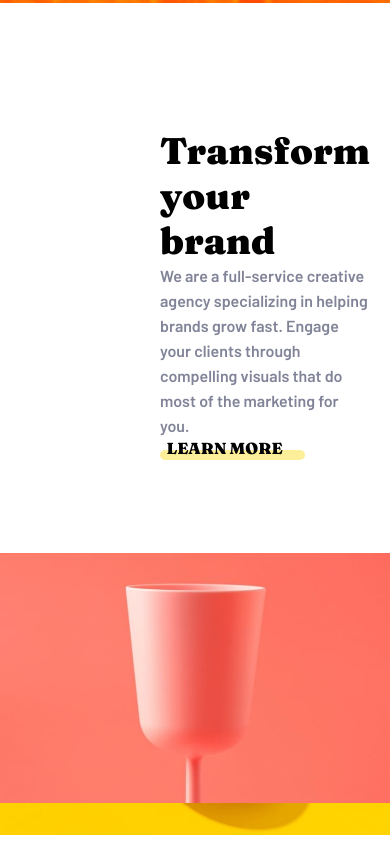
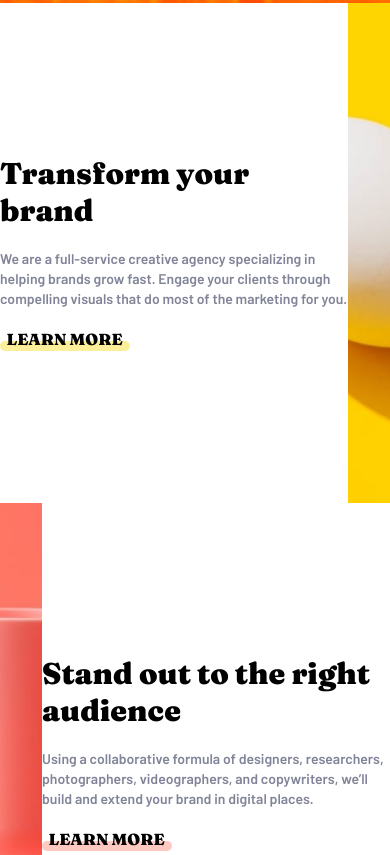
Before and after one commit to AydanKara/sunnyside-agency-landing-page-main, a plain HTML site: page index.html in a window 390 px wide. Shown: the part 841-1696 px from the top of the page. Drawn offline with Linux system fonts and the light colour scheme.

Commit message:
responsive update

```diff
--- a/index.html
+++ b/index.html
@@ -41,10 +41,12 @@
   <section class="main-section">
     <div class="section-wrapper">
       <div class="section-item">
+        <div class="item-wrapper">
           <h2 class="title">Transform your brand</h2>
           <p class="description">We are a full-service creative agency specializing in helping brands grow fast.
             Engage your clients through compelling visuals that do most of the marketing for you.</p>
           <a href="#">&nbsp;&nbsp;Learn more<br><span class="yellow"></span></a>
+        </div>
       </div>
       <div class="section-item">
 
@@ -55,11 +57,13 @@
 
       </div>
       <div class="section-item">
+        <div class="item-wrapper">
           <h2 class="title">Stand out to the right audience</h2>
           <p class="description">Using a collaborative formula of designers, researchers, photographers, videographers,
             and copywriters, we’ll build
             and extend your brand in digital places.</p>
           <a href="#">&nbsp;&nbsp;Learn more<br><span class="red"></span></a>
+        </div>
       </div>
     </div>
     <div class="section-wrapper">
--- a/style.css
+++ b/style.css
@@ -124,10 +124,17 @@ header {
     flex: 1;
     background-size: cover;
     background-position: center;
-    padding: 125px 147px 125px 160px;
     display: flex;
     flex-direction: column;
-    justify-content: space-between;
+    justify-content: center;
+    align-items: center;
+}
+
+.item-wrapper {
+    width: 405px;
+    display: flex;
+    flex-direction: column;
+    gap: 30px;
 }
 
 .section-item .title {
@@ -137,7 +144,6 @@ header {
 
 .section-item .description {
     font-family: 'Barlow', sans-serif;
-    font-size: 16px;
     font-weight: 600;
     line-height: 25px;
     color: hsl(232, 10%, 55%);
@@ -151,7 +157,7 @@ header {
 .section-item span {
     position: relative;
     display: flex;
-    width: 145px;
+    width: 130px;
     height: 10px;
     border-radius: 5px;
     margin-top: -8px;
@@ -282,18 +288,22 @@ header {
 .gallery {
     width: 100%;
 }
+
 .gallery-container {
     display: flex;
 }
+
 .gallery-container img {
     width: 25%;
 }
+
 /*! section-gallery end */
 
 /*! footer start */
 footer {
     background-color: hsl(168, 66%, 70%);
 }
+
 .footer-container {
     display: flex;
     flex-direction: column;
@@ -301,24 +311,52 @@ footer {
     align-items: center;
     padding: 50px 0;
 }
+
 .footer-logo img {
     filter: invert(64%) sepia(9%) saturate(2813%) hue-rotate(118deg) brightness(94%) contrast(79%);
 }
+
 .footer-nav-list {
     display: flex;
     gap: 30px;
     margin-top: 30px;
     margin-bottom: 60px;
 }
-.footer-nav-list li a{
+
+.footer-nav-list li a {
     font-family: 'Barlow', sans-serif;
     color: hsl(168, 34%, 41%);
     font-size: 14px;
 }
+
 .footer-social-icons {
     display: flex;
     justify-content: center;
     align-items: center;
     gap: 20px;
 }
+
 /*! footer end */
+
+/*! responsive start */
+@media (max-width: 1024px) {
+    .section-wrapper {
+        height: 500px;
+    }
+
+    .item-wrapper {
+        width: 348px;
+        gap: 20px;
+    }
+
+    .section-item .title {
+        font-size: 30px;
+    }
+
+    .section-item .description {
+        font-size: 14px;
+        line-height: 20px;
+    }
+}
+
+/*! responsive end */
```
Lines whose indentation alone changed are shown as unchanged.
